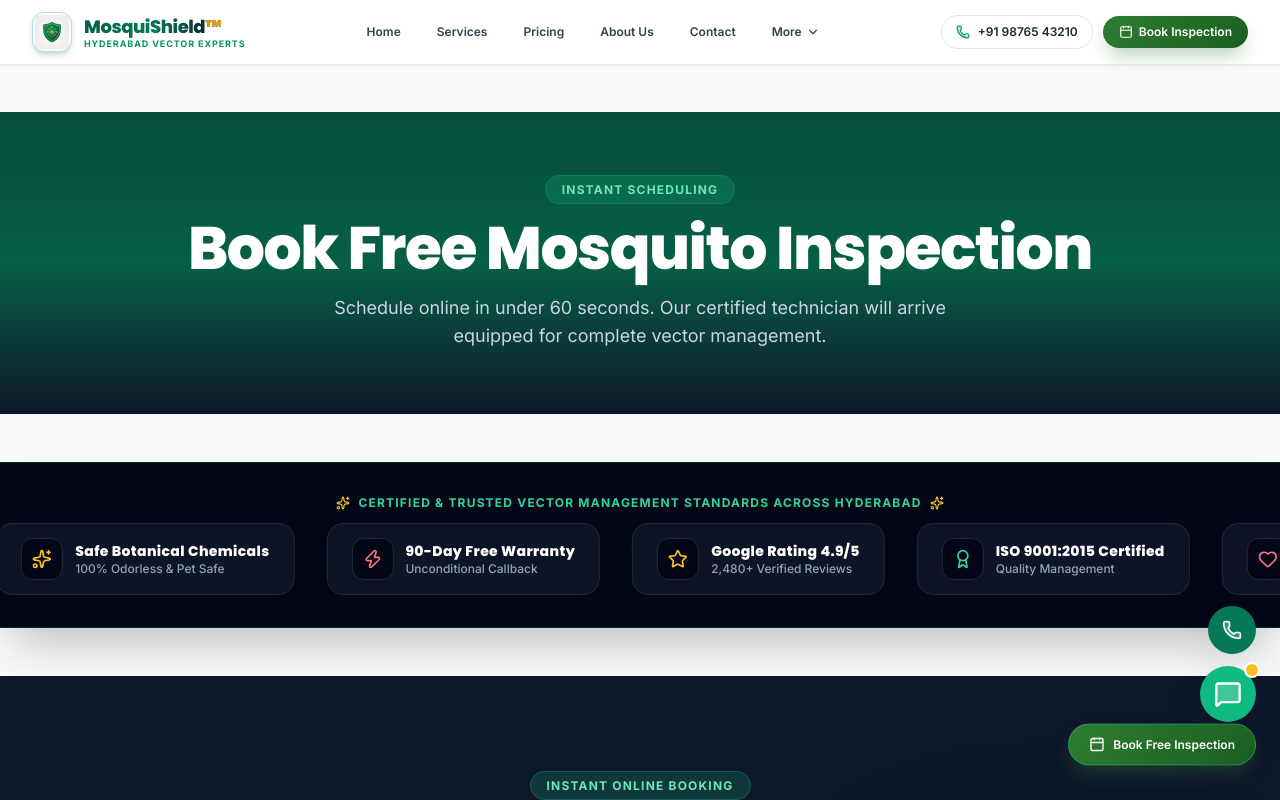
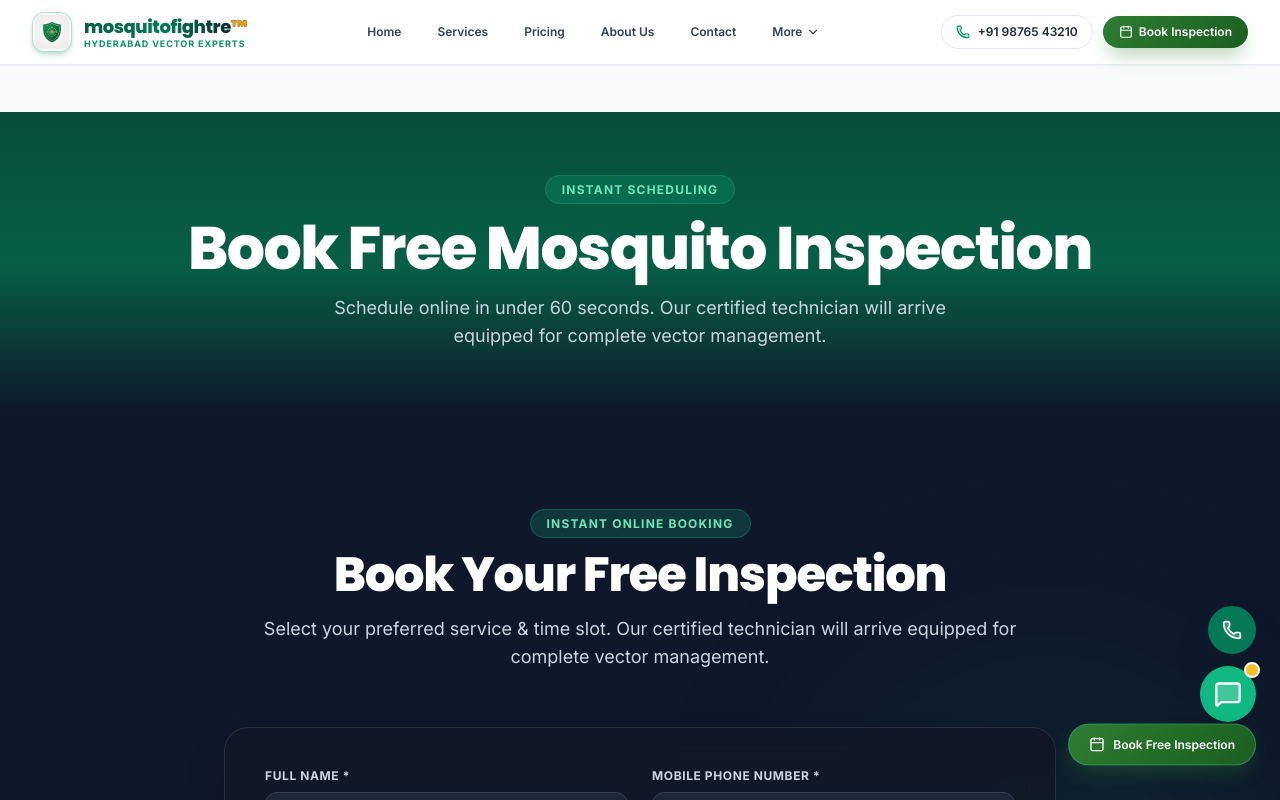
Before and after one commit to srikanthkk3077/mosquito, a React (Vite) app: page /book in a window 1280 px wide. Shown: the top 800 px of the page. Built offline with nearby package versions, Linux system fonts and the light colour scheme.

Commit message:
refactor: rename brand to mosquitofightre and comment out unused navigation links and trust badges

```diff
--- a/src/components/Footer.jsx
+++ b/src/components/Footer.jsx
@@ -32,7 +32,7 @@ export default function Footer() {
               </div>
               <div>
                 <span className="font-heading font-extrabold text-2xl tracking-tight text-white">
-                  MosquiShield<span className="text-amber-400">™</span>
+                  mosquitofightre<span className="text-amber-400">™</span>
                 </span>
                 <span className="block text-[10px] uppercase font-bold tracking-widest text-emerald-400 -mt-1">
                   Vector Control Hyderabad
--- a/src/components/Header.jsx
+++ b/src/components/Header.jsx
@@ -30,12 +30,12 @@ export default function Header({ onOpenBooking }) {
 
   // Secondary Links in the "More" Mega Dropdown
   const secondaryNav = [
-    { name: '5-Step Process', path: '/process', desc: 'How our vector misting works', icon: Layers },
+    // { name: '5-Step Process', path: '/process', desc: 'How our vector misting works', icon: Layers },
     { name: 'Gallery Showcase', path: '/gallery', desc: 'Photos of field operations', icon: Image },
     { name: 'Customer Reviews', path: '/reviews', desc: '2,480+ Google 5-Star ratings', icon: Star },
     { name: 'Areas We Serve', path: '/areas', desc: 'Gachibowli, Hitech City & hubs', icon: MapPin },
     { name: 'FAQ & Help', path: '/faq', desc: '15 Answers on safety & pets', icon: HelpCircle },
-    { name: 'Dengue Blog', path: '/blog', desc: 'Prevention guides & tips', icon: BookOpen },
+    // { name: 'Dengue Blog', path: '/blog', desc: 'Prevention guides & tips', icon: BookOpen },
   ];
 
   return (
@@ -54,7 +54,7 @@ export default function Header({ onOpenBooking }) {
             </div>
             <div>
               <span className="font-heading font-extrabold text-lg tracking-tight bg-gradient-to-r from-emerald-800 via-emerald-700 to-slate-900 bg-clip-text text-transparent">
-                MosquiShield<span className="text-amber-500">™</span>
+                mosquitofightre<span className="text-amber-500">™</span>
               </span>
               <span className="block text-[9px] uppercase font-bold tracking-widest text-emerald-600 -mt-1">
                 Hyderabad Vector Experts
--- a/src/pages/BookingPage.jsx
+++ b/src/pages/BookingPage.jsx
@@ -4,7 +4,7 @@ import TrustBadges from '../components/TrustBadges';
 
 export default function BookingPage() {
   return (
-    <div className="pt-28 pb-20 space-y-12">
+    <div className="pt-28 pb-20">
       <section className="bg-gradient-to-b from-emerald-900 via-emerald-800 to-slate-900 text-white py-16 px-4 sm:px-6 lg:px-8 relative overflow-hidden">
         <div className="max-w-5xl mx-auto text-center space-y-4 relative z-10">
           <span className="px-4 py-1.5 rounded-full bg-emerald-500/20 border border-emerald-500/30 text-emerald-300 text-xs font-bold uppercase tracking-widest">
@@ -19,7 +19,7 @@ export default function BookingPage() {
         </div>
       </section>
 
-      <TrustBadges />
+      {/* <TrustBadges /> */}
 
       <BookingForm />
     </div>
```
